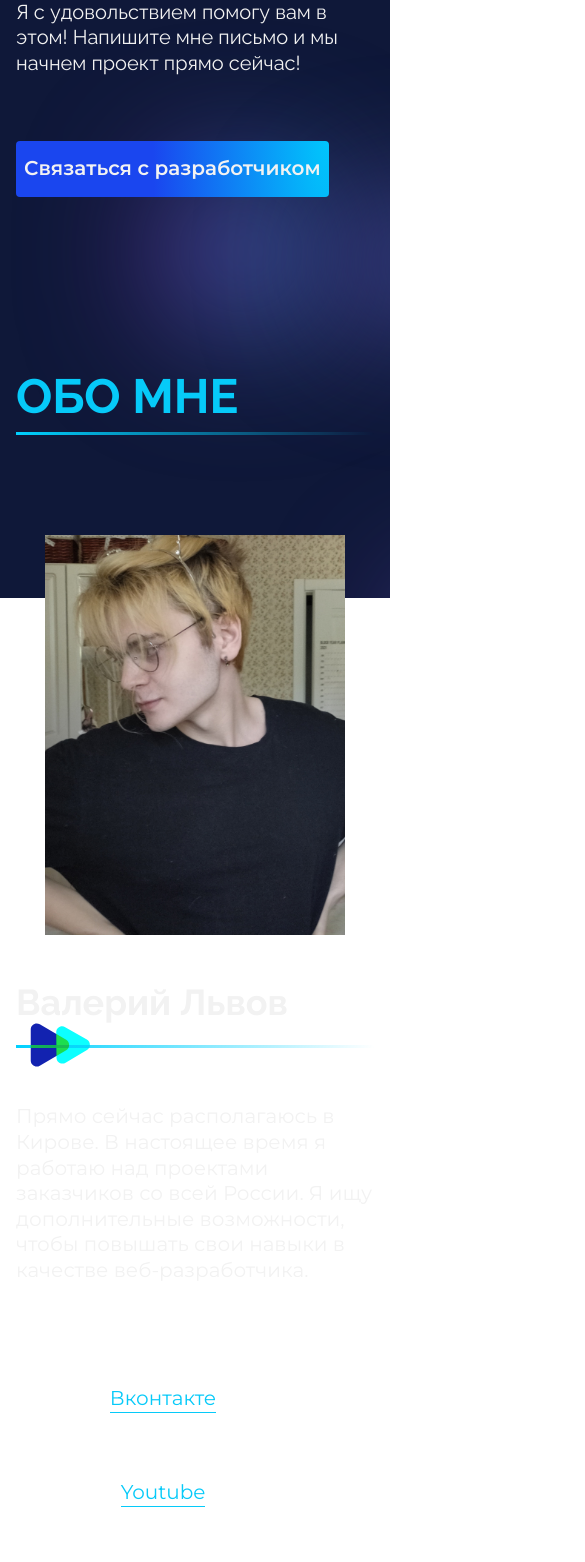
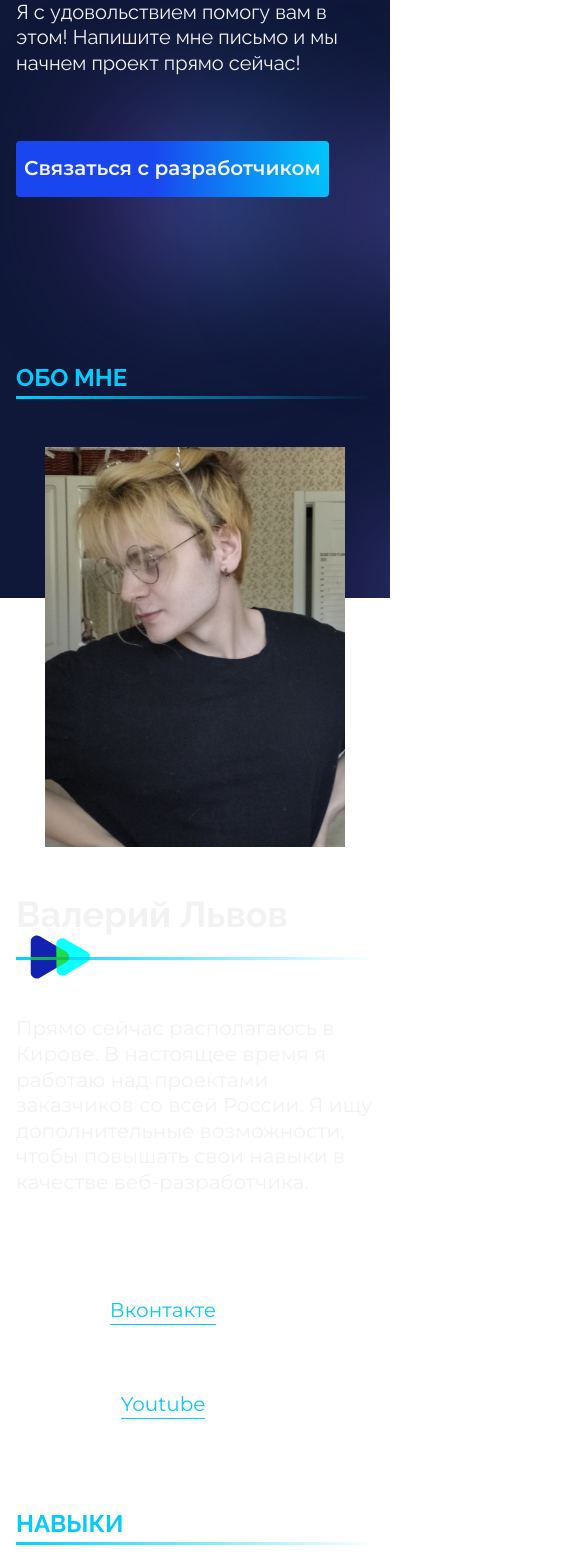
Before and after one commit to ZeiZel/next-portfolio, a Next.js app: page / in a window 390 px wide. Shown: the part 246-1808 px from the top of the page, 585 px wide, since content can reach past the window. Built offline with nearby package versions, Linux system fonts and the light colour scheme.

Commit message:
portfolio complete

```diff
--- a/components/About/About.module.scss
+++ b/components/About/About.module.scss
@@ -10,6 +10,20 @@
 
 	&__title {
 		margin-bottom: 100px;
+
+		@include media($media-tablet) {
+			font-size: 36px;
+			margin-bottom: 88px;
+		}
+
+		@include media($media-phone) {
+			font-size: 24px;
+			margin-bottom: 56px;
+		}
+
+		@include media($media-small) {
+			margin-bottom: 48px;
+		}
 	}
 
 	&__block {
--- a/components/Portfolio/Portfolio.module.scss
+++ b/components/Portfolio/Portfolio.module.scss
@@ -6,6 +6,20 @@
 
 	&__title {
 		margin-bottom: 100px;
+
+		@include media($media-tablet) {
+			font-size: 36px;
+			margin-bottom: 88px;
+		}
+
+		@include media($media-phone) {
+			font-size: 24px;
+			margin-bottom: 56px;
+		}
+
+		@include media($media-small) {
+			margin-bottom: 48px;
+		}
 	}
 
 	&__list {
@@ -13,13 +27,21 @@
 		flex-direction: row;
 
 		margin-bottom: 56px;
+
+		@include media($media-phone) {
+			height: 100px;
+
+			overflow: scroll;
+			overflow-y: hidden;
+		}
 	}
 
 	&__additional {
 		display: flex;
 		justify-content: flex-end;
 
-		&-button {}
+		&-button {
+		}
 
 		&-text {
 			color: $muted;
@@ -30,12 +52,35 @@
 			}
 		}
 	}
+
+	&__slider {
+		margin-left: 11%;
+
+		overflow: hidden;
+
+		@include media($media-phone) {
+			margin-left: 3%;
+		}
+
+		&-block {
+			overflow-x: auto;
+		}
+	}
 }
 
 .tab {
+	min-width: 120px;
 
 	&:not(:last-child) {
 		margin-right: 58px;
+
+		@include media($media-tablet) {
+			margin-right: 48px;
+		}
+
+		@include media($media-phone) {
+			margin-right: 15px;
+		}
 	}
 
 	&__item {
@@ -46,6 +91,14 @@
 		margin-bottom: 16px;
 
 		color: $muted;
+
+		@include media($media-tablet) {
+			font-size: 22px;
+		}
+
+		@include media($media-phone) {
+			font-size: 18px;
+		}
 
 		&.active {
 			color: $gray;
@@ -89,3 +142,51 @@
 
 	}
 }
+
+.slider {
+	&__item {
+		position: relative;
+
+		width: calc(100% - 24px);
+
+		border-radius: 4px;
+
+		overflow: hidden;
+
+		@include media($media-phone) {
+			width: calc(100% - 13px);
+		}
+	}
+
+	&__blur {
+		position: absolute;
+		left: 0;
+		right: 0;
+		top: 0;
+
+		padding: 16px 8px;
+
+		background: $bg-blur;
+		backdrop-filter: blur(50px);
+	}
+
+	&__title {
+		@include media($media-tablet) {
+			font-size: 24px;
+		}
+
+		@include media($media-phone) {
+			font-size: 18px;
+		}
+
+		@include media($media-small) {
+			font-size: 16px;
+		}
+	}
+
+	&__link {
+	}
+
+	&__img {
+	}
+}
--- a/components/Portfolio/Portfolio.tsx
+++ b/components/Portfolio/Portfolio.tsx
@@ -5,14 +5,19 @@ import { TabControl } from './TabControl/TabControl';
 import { TabContent } from './TabContent/TabContent';
 import {
 	hiddenPortfolioItemsArray,
+	IS_TABLET,
 	portfolioItems1,
 	portfolioItems2,
 	portfolioItems3,
 	portfolioItems4,
 } from '@/helpers';
 import { AnimatePresence } from 'framer-motion';
+import { useMediaQuery } from '@/hooks';
+import { Slider } from '@/components/Portfolio/Slider/Slider';
 
 export const Portfolio = () => {
+	const isTablet = useMediaQuery(IS_TABLET);
+
 	const [portfolioWeb, setPortfolioWeb] = useState<boolean>(true);
 	const [portfolioUiUx, setPortfolioUiUx] = useState<boolean>(false);
 	const [portfolioFront, setPortfolioFront] = useState<boolean>(false);
@@ -73,6 +78,8 @@ export const Portfolio = () => {
 							/>
 						))}
 					</ul>
+					{!isTablet && (
+						<div>
 							<div className={styles.portfolio__items}>
 								{portfolioWeb && <TabContent tabItems={portfolioItems1} />}
 								{portfolioUiUx && <TabContent tabItems={portfolioItems2} />}
@@ -100,7 +107,19 @@ export const Portfolio = () => {
 								</button>
 							</div>
 						</div>
+					)}
 				</div>
+			</div>
+			{isTablet && (
+				<div className={styles.portfolio__slider}>
+					<div className={styles['portfolio__slider-block']}>
+						{portfolioWeb && <Slider tabItems={portfolioItems1} />}
+						{portfolioUiUx && <Slider tabItems={portfolioItems2} />}
+						{portfolioFront && <Slider tabItems={portfolioItems3} />}
+						{portfolioAll && <Slider tabItems={portfolioItems4} />}
+					</div>
+				</div>
+			)}
 		</section>
 	);
 };
--- a/components/Portfolio/Slider/Slider.props.ts
+++ b/components/Portfolio/Slider/Slider.props.ts
@@ -0,0 +1,5 @@
+import { IPortfolioTabItem } from '@/helpers';
+
+export interface ISliderProps {
+	tabItems: IPortfolioTabItem[];
+}
--- a/components/Portfolio/Slider/Slider.tsx
+++ b/components/Portfolio/Slider/Slider.tsx
@@ -1,6 +1,36 @@
 import React from 'react';
+import { motion } from 'framer-motion';
+import { Carousel } from 'react-responsive-carousel';
+import 'react-responsive-carousel/lib/styles/carousel.min.css';
 import styles from '../Portfolio.module.scss';
+import { ISliderProps } from './Slider.props';
+import { SliderItem } from '@/components/Portfolio/SliderItem/SliderItem';
+import { useMediaQuery } from '@/hooks';
+import { IS_MOBILE, IS_SMALL, IS_TABLET } from '@/helpers';
 
-export const Slider = () => {
-	return <div></div>;
+export const Slider = ({ tabItems }: ISliderProps) => {
+	const isMobile = useMediaQuery(IS_MOBILE);
+	const isSmall = useMediaQuery(IS_SMALL);
+
+	return (
+		<motion.div
+			className={styles['slider']}
+			initial={{ opacity: 0 }}
+			animate={{ opacity: 1 }}
+			exit={{ opacity: 0 }}
+		>
+			<Carousel
+				showArrows={false}
+				showIndicators={false}
+				showStatus={false}
+				showThumbs={false}
+				centerMode={true}
+				centerSlidePercentage={isSmall ? 75.4 : isMobile ? 49.4 : 45}
+			>
+				{tabItems.map((tab) => (
+					<SliderItem key={tab.id} title={tab.title} img={tab.img} link={tab.link} />
+				))}
+			</Carousel>
+		</motion.div>
+	);
 };
--- a/components/Portfolio/SliderItem/SliderItem.props.ts
+++ b/components/Portfolio/SliderItem/SliderItem.props.ts
@@ -0,0 +1,5 @@
+export interface ISliderItemProps {
+	title: string;
+	img: string;
+	link: string;
+}
--- a/components/Portfolio/SliderItem/SliderItem.tsx
+++ b/components/Portfolio/SliderItem/SliderItem.tsx
@@ -1,6 +1,24 @@
 import React from 'react';
+import Image from 'next/image';
 import styles from '../Portfolio.module.scss';
+import { ISliderItemProps } from './SliderItem.props';
+import { Paragraph } from '@/components';
 
-export const SliderItem = () => {
-	return <div></div>;
+export const SliderItem = ({ title, link, img }: ISliderItemProps) => {
+	return (
+		<div className={styles['slider__item']}>
+			<a href={link} className={styles['slider__link']}>
+				<span className={styles['slider__blur']}>
+					<Paragraph className={styles['slider__title']}>{title}</Paragraph>
+				</span>
+				<Image
+					className={styles['slider__img']}
+					src={img}
+					width={386}
+					height={294}
+					alt={title}
+				/>
+			</a>
+		</div>
+	);
 };
--- a/components/Skills/Skills.module.scss
+++ b/components/Skills/Skills.module.scss
@@ -1,8 +1,25 @@
+@import "styles/vars";
+@import "styles/mixins";
+
 .skills {
 	padding-bottom: 100px;
 
 	&__title {
 		margin-bottom: 100px;
+
+		@include media($media-tablet) {
+			font-size: 36px;
+			margin-bottom: 88px;
+		}
+
+		@include media($media-phone) {
+			font-size: 24px;
+			margin-bottom: 56px;
+		}
+
+		@include media($media-small) {
+			margin-bottom: 48px;
+		}
 	}
 
 	&__block {
--- a/package.json
+++ b/package.json
@@ -24,6 +24,7 @@
     "postcss": "8.4.24",
     "react": "18.2.0",
     "react-dom": "18.2.0",
+    "react-responsive-carousel": "^3.2.23",
     "react-scroll": "^1.8.9",
     "react-spinners": "^0.13.8",
     "sass": "^1.63.6",
--- a/styles/_vars.scss
+++ b/styles/_vars.scss
@@ -17,6 +17,7 @@ $fw-medium: 400;
 $primary: #06CAF9;
 $gray: #F2F2F2;
 $muted: #BDBDBD;
+$bg-blur: rgba(21, 36, 72, 0.20);
 $gradient: radial-gradient(100% 2000.84% at 100% -31.65%, #00C9FC 0%, #1A46EF 56.36%);
 $gradient-hover: radial-gradient(100% 2000.84% at 100% -31.65%, #08A6CE 0%, #6352B1 43.75%, #8B0EB7 68.75%);
 $gradient-title: linear-gradient(79deg, #00D1FF 0%, rgba(255, 34, 141, 0.00) 100%);
```
Also changed, not shown: 1 other file (tests, documents, lock files or other folders). Lines whose indentation alone changed are shown as unchanged.
